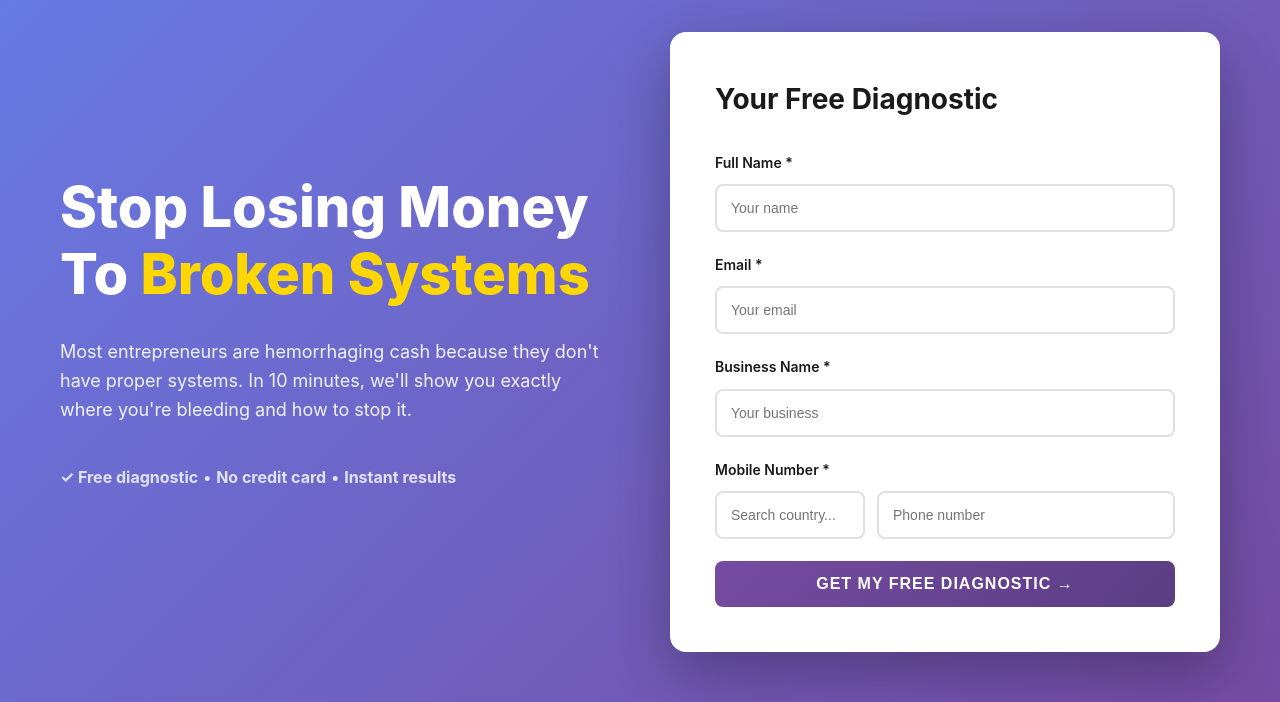
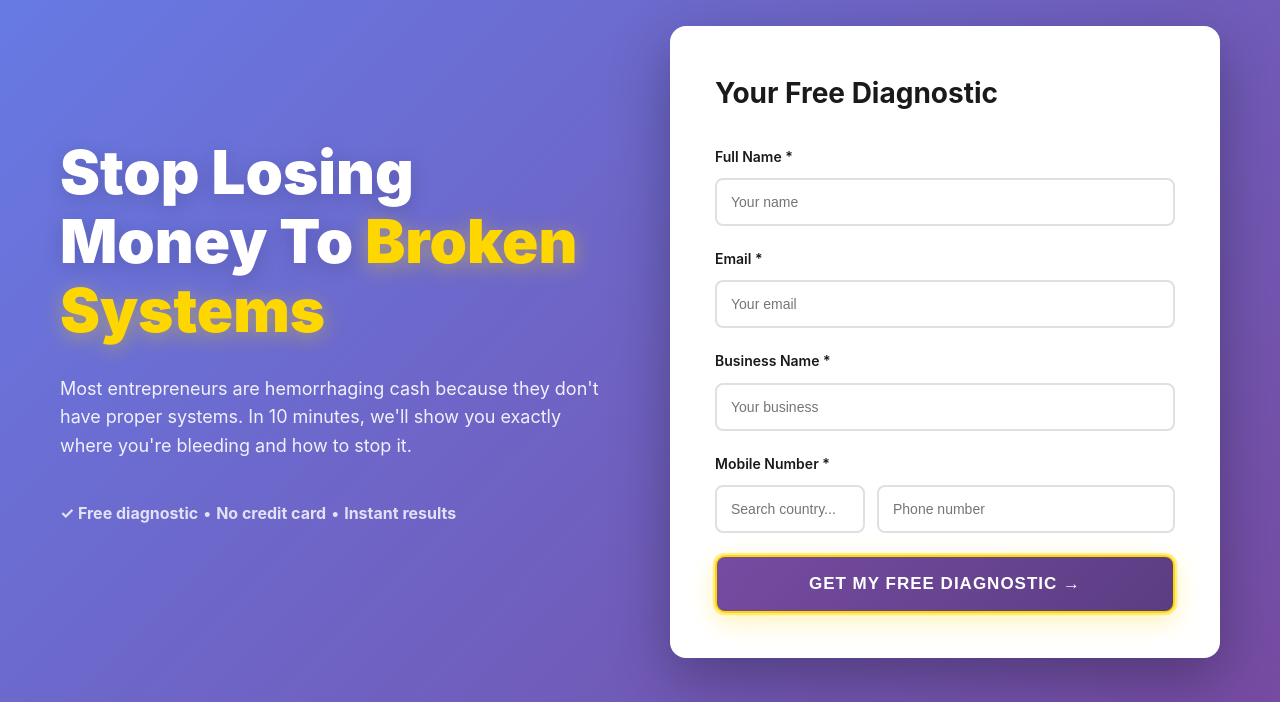
Before and after one commit to sarahalshennawy-ship-it/bricks-assessment, a website: page index.html in a window 1280 px wide. Both pictures are taken after a click on the button "English". Shown: the part 178-880 px from the top of the page. Drawn offline with Linux system fonts and the light colour scheme.

Commit message:
Add files via upload

```diff
--- a/index.html
+++ b/index.html
@@ -46,8 +46,8 @@
         /* Landing */
         .landing { display: grid; grid-template-columns: 1fr 1fr; gap: 60px; align-items: center; min-height: 85vh; }
         .landing-content { color: var(--white); }
-        .landing-content h1 { font-size: 56px; font-weight: 800; margin-bottom: 30px; line-height: 1.2; }
-        .landing-content .accent { color: #ffd700; }
+        .landing-content h1 { font-size: 60px; font-weight: 900; margin-bottom: 30px; line-height: 1.15; text-shadow: 0 4px 20px rgba(0,0,0,0.15); }
+        .landing-content .accent { color: #ffd700; text-shadow: 0 4px 20px rgba(255,215,0,0.4); }
         .landing-content p { font-size: 18px; color: rgba(255,255,255,0.9); margin-bottom: 20px; }
 
         .form-container { background: var(--white); padding: 45px; border-radius: 16px; box-shadow: 0 20px 60px rgba(0,0,0,0.3); }
@@ -112,19 +112,35 @@
         }
 
         .btn {
-            padding: 14px 28px;
+            padding: 17px 28px;
             border: none;
-            border-radius: 8px;
-            font-size: 16px;
-            font-weight: 700;
+            border-radius: 10px;
+            font-size: 17px;
+            font-weight: 800;
             cursor: pointer;
             background: linear-gradient(135deg, var(--accent) 0%, var(--accent-dark) 100%);
             color: var(--white);
             width: 100%;
-            transition: all 0.3s;
+            transition: all 0.25s cubic-bezier(.2,.8,.2,1);
             text-transform: uppercase;
             letter-spacing: 1px;
-        }
+            box-shadow: 0 8px 24px rgba(118,75,162,0.35), 0 2px 6px rgba(118,75,162,0.25);
+        }
+        .btn:hover {
+            transform: translateY(-3px) scale(1.02);
+            box-shadow: 0 14px 34px rgba(118,75,162,0.45), 0 4px 10px rgba(118,75,162,0.3);
+        }
+        .btn:active { transform: translateY(-1px) scale(0.99); }
+
+        @keyframes ctaPulse {
+            0%, 100% { box-shadow: 0 8px 24px rgba(255,215,0,0.25), 0 0 0 0 rgba(255,215,0,0.5); }
+            50% { box-shadow: 0 8px 30px rgba(255,215,0,0.45), 0 0 0 10px rgba(255,215,0,0); }
+        }
+        .btn-pop {
+            animation: ctaPulse 2.4s ease-in-out infinite;
+            border: 2px solid #ffd700 !important;
+        }
+        .btn-pop:hover { animation-play-state: paused; }
 
         .btn:hover { transform: translateY(-2px); box-shadow: 0 10px 25px rgba(118,75,162,0.3); }
         .btn:disabled { background: #ccc; cursor: not-allowed; }
@@ -346,6 +362,11 @@
             font-weight: 700;
             text-transform: uppercase;
             letter-spacing: 0.5px;
+            animation: badgePulse 2s ease-in-out infinite;
+        }
+        @keyframes badgePulse {
+            0%, 100% { transform: scale(1); box-shadow: 0 0 0 0 rgba(0,184,148,0.5); }
+            50% { transform: scale(1.06); box-shadow: 0 0 0 6px rgba(0,184,148,0); }
         }
 
         .package-period { color: var(--sage); font-size: 14px; margin-bottom: 30px; }
@@ -541,7 +562,7 @@
                             <input type="tel" id="inputPhone" placeholder="Phone number" required>
                         </div>
                     </div>
-                    <button class="btn" id="btnDiagnostic" onclick="goToIntro()">Get My Free Diagnostic →</button>
+                    <button class="btn btn-pop" id="btnDiagnostic" onclick="goToIntro()">Get My Free Diagnostic →</button>
                 </div>
             </div>
         </div>
@@ -902,15 +923,16 @@
                 scoreMid: "You have solid foundations. Let's fill the critical gaps costing you money.",
                 scoreLow: "You're hemorrhaging money and time. Let's fix this now.",
                 gapsIntro: "The gaps you identified above are EXACTLY what the Bricks Blueprint solves.", sendingTo: "Your files will be sent to:", emailWrongHint: "Is this correct? If not, go back and re-check your email above before purchasing.",
+                miniCtaBtn: "See exactly how to fix this ↓",
                 previewTitle: "Here's exactly what you get",
-                previewSubtitle: "Real tools, not a generic PDF. Everything is built and ready to use the moment you buy.",
+                previewSubtitle: "Watch how each tool actually works below — then decide if it's worth it.",
                 preview1Title: "AI Content Plan Generator",
                 preview1Desc: "Answer a few questions about your business and get a full 30-day content calendar — hooks, captions, and CTAs written for you, tailored to your industry and audience.",
                 preview2Title: "Finance Break-Even Toolkit",
                 preview2Desc: "Log your costs and services once. The calculator shows you exactly how many sales you need every week just to break even — and a live dashboard that updates automatically.",
                 preview3Title: "Sales System (Lead & Follow-Up Tracker)",
                 preview3Desc: "Every inquiry logged in one place, response times tracked automatically, and a recovery system so no lead goes silent without a structured follow-up.",
-                preCtaLine: "No fluff, no theory — just the exact tools to fix what your Checkup found.",
+                preCtaLine: "Most business owners bookmark this page and never come back. The ones who fix it start here.",
                 blueprintName: "Bricks Blueprint", oneTime: "One-time investment", limitedTime: "Limited Time \u2014 50% Off",
                 blueprintItem1: "Sales System (lead & follow-up tracker)",
                 blueprintItem2: "Finance Break-Even toolkit",
@@ -963,15 +985,16 @@
                 scoreMid: "لديك أسس جيدة. دعنا نسد الفجوات الجوهرية التي تكلفك المال.",
                 scoreLow: "أنت تخسر المال والوقت. دعنا نعالج هذا الأمر الآن.",
                 gapsIntro: "الفجوات الظاهرة أعلاه هي بالضبط ما تعالجه Bricks Blueprint.", sendingTo: "سيتم إرسال ملفاتك إلى:", emailWrongHint: "هل هذا صحيح؟ إذا لم يكن كذلك، ارجع وتأكد من بريدك الإلكتروني قبل الشراء.",
+                miniCtaBtn: "شاهد بالضبط كيف تعالج هذا ↓",
                 previewTitle: "إليك بالضبط ما ستحصل عليه",
-                previewSubtitle: "أدوات حقيقية، وليست ملف PDF عام. كل شيء جاهز للاستخدام فور الشراء.",
+                previewSubtitle: "شاهد كيف تعمل كل أداة فعلياً — ثم قرر إن كانت تستحق ذلك.",
                 preview1Title: "مولّد خطة المحتوى بالذكاء الاصطناعي",
                 preview1Desc: "أجب عن بعض الأسئلة حول عملك واحصل على تقويم محتوى كامل لمدة 30 يوماً — عناوين جذابة، نصوص، ودعوات لاتخاذ إجراء مُعدة خصيصاً لمجالك وجمهورك.",
                 preview2Title: "أداة نقطة التعادل المالية",
                 preview2Desc: "سجّل تكاليفك وخدماتك مرة واحدة. تُظهر لك الأداة بالضبط عدد المبيعات التي تحتاجها أسبوعياً لتغطية التكاليف — مع لوحة بيانات تتحدث تلقائياً.",
                 preview3Title: "نظام المبيعات (متابعة العملاء)",
                 preview3Desc: "كل استفسار يُسجَّل في مكان واحد، وقت الاستجابة يُتابع تلقائياً، ونظام متابعة يضمن عدم فقدان أي عميل محتمل دون متابعة منظمة.",
-                preCtaLine: "لا حشو ولا نظريات — فقط الأدوات الدقيقة لمعالجة ما كشفه تقييمك.",
+                preCtaLine: "معظم أصحاب الأعمال يحفظون هذه الصفحة ولا يعودون إليها أبداً. من يعالج هذا فعلاً يبدأ من هنا.",
                 blueprintName: "Bricks Blueprint", oneTime: "دفعة واحدة", limitedTime: "لفترة محدودة \u2014 خصم 50%",
                 blueprintItem1: "نظام المبيعات (متابعة العملاء)",
                 blueprintItem2: "أداة نقطة التعادل المالية",
@@ -1363,9 +1386,10 @@
             html += `
                 <div style="background: #faf8fc; padding: 50px; border-radius: 16px; margin-top: 50px; text-align: center; border: 2px solid rgba(118,75,162,0.2); box-shadow: 0 10px 30px rgba(0,0,0,0.08);">
                     <h2 style="color: var(--primary); margin-bottom: 15px; font-size: 32px;">${T[LANG].overallScore}</h2>
-                    <div style="font-size: 96px; font-weight: 900; color: var(--accent); margin: 20px 0;">${overallScore}</div>
+                    <div style="font-size: 96px; font-weight: 900; color: var(--accent); margin: 20px 0; text-shadow: 0 6px 30px rgba(118,75,162,0.35);">${overallScore}</div>
                     <p style="color: var(--sage); font-size: 16px; margin-bottom: 30px;">${scoreMsg}</p>
                     <p style="color: var(--primary); font-size: 16px; font-weight: 600;">💡 ${T[LANG].gapsIntro}</p>
+                    <a href="#pricingSection" class="no-print btn-pop" style="display:inline-block;margin-top:22px;padding:17px 32px;background:linear-gradient(135deg, #764ba2 0%, #667eea 100%);color:#fff;border-radius:10px;font-size:16px;font-weight:800;text-decoration:none;text-transform:uppercase;letter-spacing:1px;box-shadow:0 8px 24px rgba(118,75,162,0.35)">${T[LANG].miniCtaBtn}</a>
                 </div>
 
                 <div class="emailconfirm">
@@ -1426,7 +1450,7 @@
                     <p class="pre-cta-line">${T[LANG].preCtaLine}</p>
                 </div>
 
-                <div class="upsell">
+                <div class="upsell" id="pricingSection">
                     <div class="package">
                         <div class="discount-badge">${T[LANG].limitedTime}</div>
                         <h4>${T[LANG].blueprintName}</h4>
@@ -1439,7 +1463,7 @@
                             <li>${T[LANG].blueprintItem3}</li>
                             <li>${T[LANG].blueprintItem4}</li>
                         </ul>
-                        <button class="btn" id="blueprintBtn" onclick="startPayment('blueprint', this)" style="margin-top: 30px; background: linear-gradient(135deg, #764ba2 0%, #667eea 100%);">${T[LANG].getBlueprint}</button>
+                        <button class="btn btn-pop" id="blueprintBtn" onclick="startPayment('blueprint', this)" style="margin-top: 30px; background: linear-gradient(135deg, #764ba2 0%, #667eea 100%);">${T[LANG].getBlueprint}</button>
                     </div>
 
                     <div class="package premium">
```
